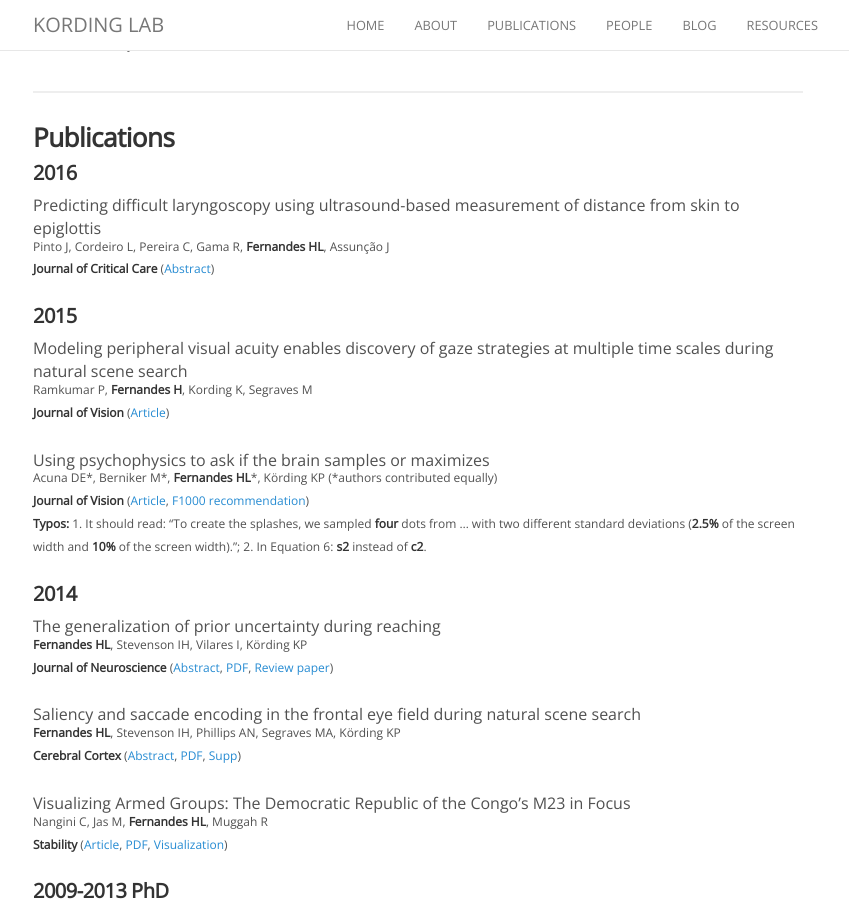
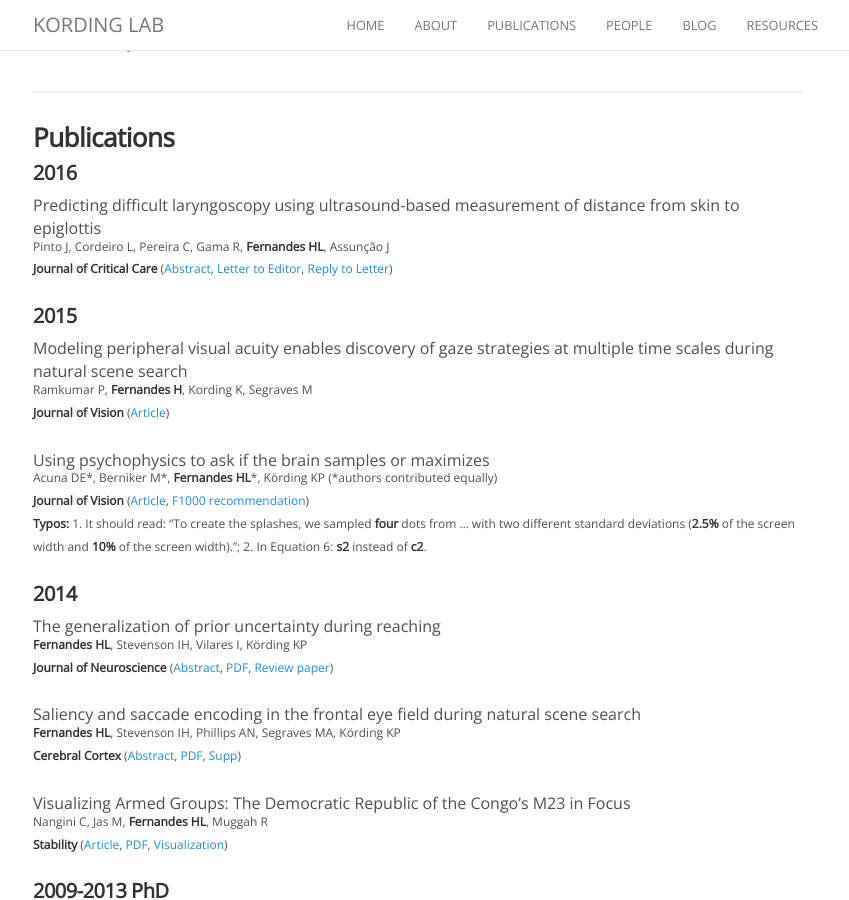
Before and after one commit to KordingLab/KordingLab.github.io, a Jekyll site: the page built from _people/hugo_fernandes.md, in a window 1280 px wide and 900 px high, scrolled down 1081 px. Shown: the whole window, without its empty margins (222-1071 px from the left). Built offline with Jekyll 4.4.1, drawn with Linux system fonts in a browser that asks for light colours; nearby versions of some CDN libraries; comment, search, counter and statistics services are not loaded.

Commit message:
Update hugo_fernandes.md

```diff
--- a/_people/hugo_fernandes.md
+++ b/_people/hugo_fernandes.md
@@ -48,7 +48,7 @@ Quantifying mesoscale neuroanatomy using X-ray microtomography <br>
 ###### 2016
 Predicting difficult laryngoscopy using ultrasound-based measurement of distance from skin to epiglottis <br>
 <sup>Pinto J, Cordeiro L, Pereira C, Gama R, **Fernandes HL**, Assunção J <br>
-**Journal of Critical Care** ([Abstract](http://www.jccjournal.org/article/S0883-9441(16)00057-5/abstract))</sup>
+**Journal of Critical Care** ([Abstract](http://www.jccjournal.org/article/S0883-9441(16)00057-5/abstract), [Letter to Editor](http://www.jccjournal.org/article/S0883-9441(16)30014-4/fulltext), [Reply to Letter](http://www.sciencedirect.com/science/article/pii/S0883944116300132))</sup>
 
 
 ###### 2015
```
